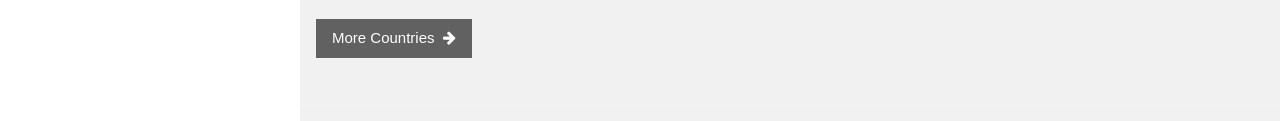
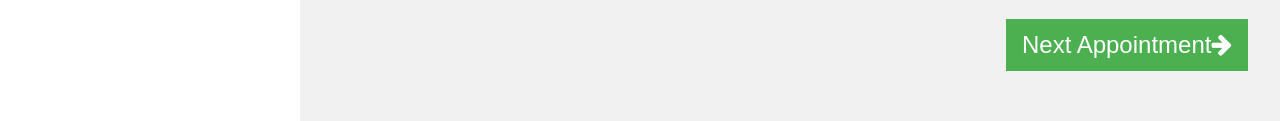
Before and after one commit to PeTicket/PeTicket, a plain HTML site: page projVet/frontend/main.html in a window 1280 px wide. Shown: the part 406-527 px from the top of the page. Drawn offline with nearby package versions, Linux system fonts and the light colour scheme.

Commit message:
Appointements

```diff
--- a/projVet/frontend/main.html
+++ b/projVet/frontend/main.html
@@ -129,8 +129,12 @@ a {
         <td><button class="w3-btn w3-round-xlarge w3-red">On Hold</button></td>
       </tr>
       </table><br>
-    <button class="w3-button w3-dark-grey">More Countries  <i class="fa fa-arrow-right"></i></button>
+      <div class="w3-container">
+        <button class="w3-button w3-right w3-green w3-xlarge">Next Appointment<i class="fa fa-arrow-right"></i></button>
+      </div>
   </div>
+
+
   <hr>
   <div class="w3-containerw3-padding-32">
     <h2>Last Appointments</h5>
```
